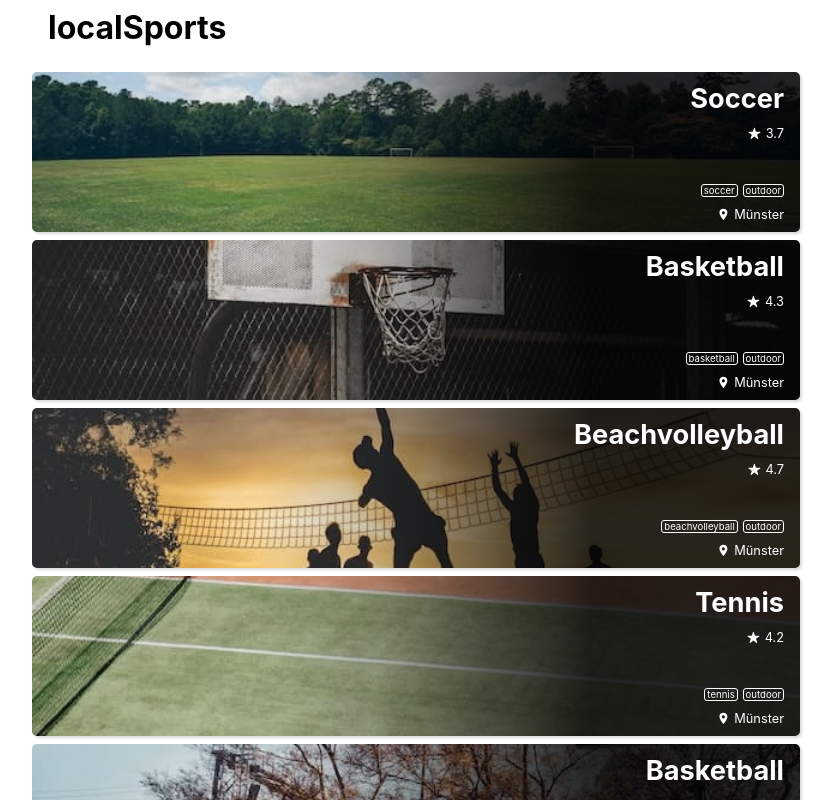
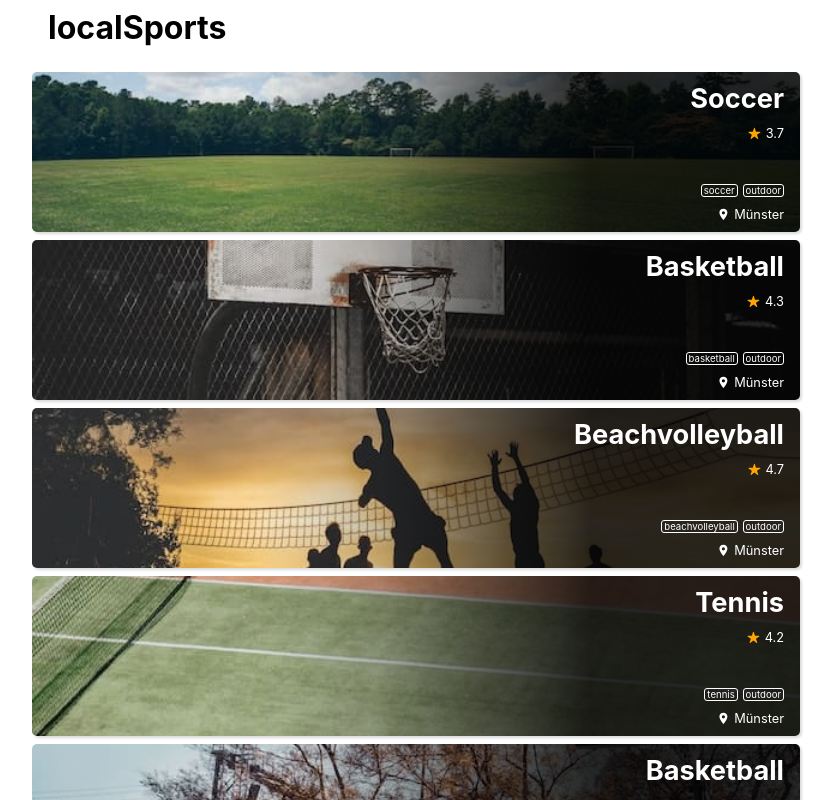
Before and after one commit to marvinRoellecke/capstone-project-ts, a Next.js app: page / in a window 1280 px wide. Shown: the whole page, without its empty margins (224-1057 px from the left). Built offline with nearby package versions, Linux system fonts and the light colour scheme.

Commit message:
add link to item card and back button to allow navigation

```diff
--- a/components/GlobalStyles.js
+++ b/components/GlobalStyles.js
@@ -28,7 +28,6 @@ const GlobalStyles = createGlobalStyle`
         box-sizing: border-box;
         padding: 0;
         margin: 0;
-        xborder: 1px solid green;
     }
 
     #__next {
--- a/components/Item/Item.js
+++ b/components/Item/Item.js
@@ -1,12 +1,14 @@
 import styled from "styled-components";
 import { IoStar, IoLocationSharp } from "react-icons/io5";
+import Link from "next/link";
 
 export default function Item({ item }) {
   return (
+    <StyledLink href={`/${item.slug}`}>
       <StyledLi image={item.image}>
         <StyledTitle>{item.title}</StyledTitle>
         <StyledRating>
-        <IoStar />
+          <IoStar color="orange" />
           {item.rating}
         </StyledRating>
         <StyledTagWrapper>
@@ -19,8 +21,13 @@ export default function Item({ item }) {
           <IoLocationSharp /> {item.address.city}
         </StyledAddress>
       </StyledLi>
+    </StyledLink>
   );
 }
+
+const StyledLink = styled(Link)`
+  text-decoration: none;
+`;
 
 const StyledLi = styled.li`
   font-size: 0.8rem;
```
Also changed, not shown: pages/[slug].js (+9 -2 lines). Lines whose indentation alone changed are shown as unchanged.
